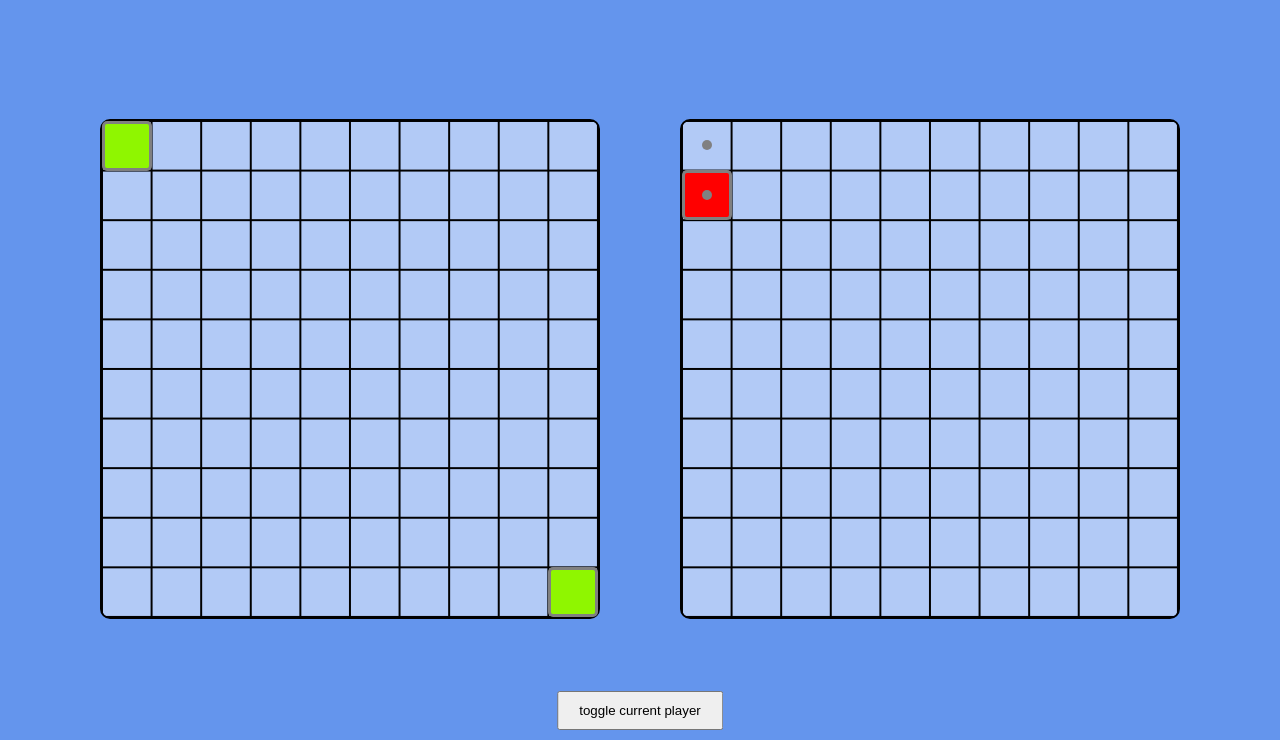
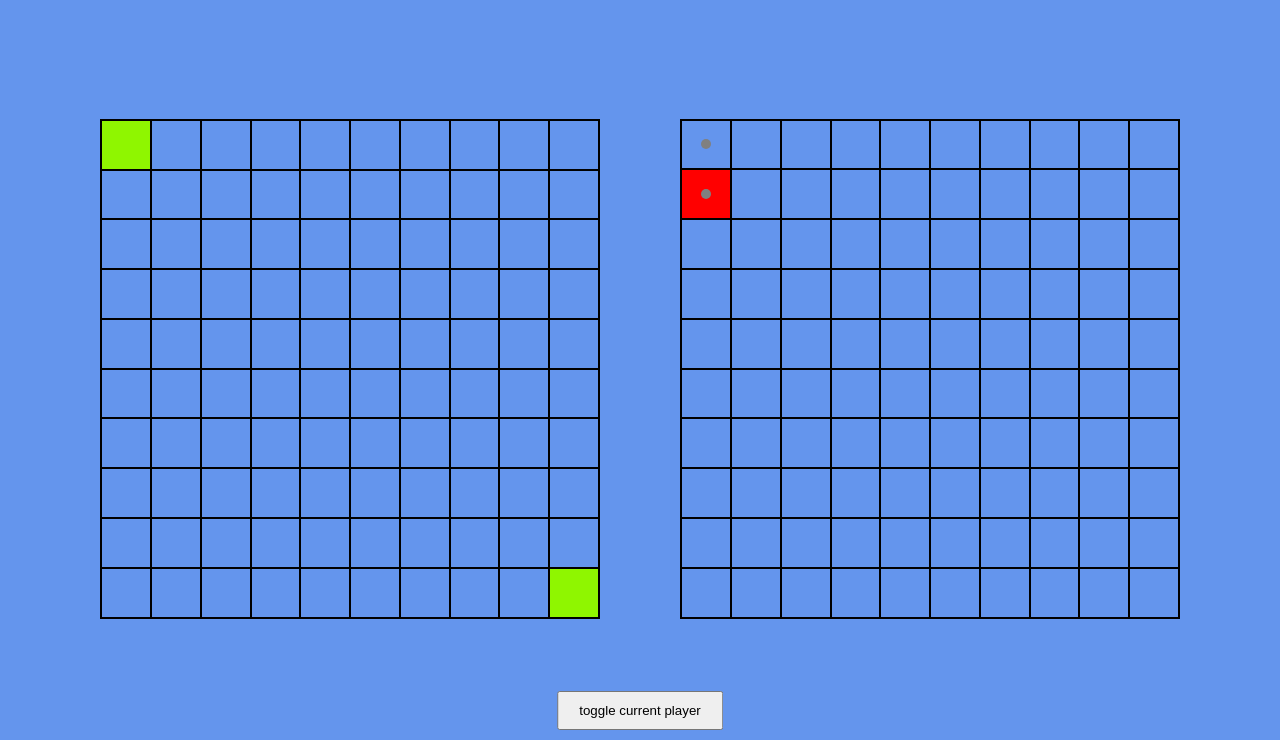
Before and after one commit to danyapac3/battleship, a website built with webpack: page src/index.html in a window 1280 px wide. Shown: the part 60-800 px from the top of the page. Built offline with nearby package versions, Linux system fonts and the light colour scheme.

Commit message:
refactor: change way boards render
Now those use separate cell elements so it will be easier to style it and
to add new features

```diff
--- a/src/js/elements/boards.js
+++ b/src/js/elements/boards.js
@@ -3,56 +3,43 @@ import * as gameState from "../states/game";
 const playerBoardSelector = ".player-board";
 const enemyBoardSelector = ".enemy-board";
 
-function createCellElement(classes, x, y) {
+const playerBoard = document.querySelector(playerBoardSelector);
+const enemyBoard = document.querySelector(enemyBoardSelector);
+
+function createCellElement() {
   const cell = document.createElement("div");
-  cell.classList.add("cell", ...classes);
-  cell.style.setProperty("--x", x);
-  cell.style.setProperty("--y", y);
-
+  cell.classList.add("cell");
   return cell;
 }
 
-function updateBoard(selector, board, cellFactory) {
-  const children = [];
-  board.forEach((val, x, y) => {
-    if (!val) {
-      return;
-    }
-    children.push(cellFactory(x, y));
-  });
-
-  const boardElement = document.querySelector(selector);
-  boardElement.replaceChildren(...children);
+export function init() {
+  for (let i = 0; i < 10 * 10; i++) {
+    playerBoard.appendChild(createCellElement());
+    enemyBoard.appendChild(createCellElement());
+  }
 }
 
-export function updateEnemyBoard() {
-  const enemy = gameState.getCurrentEnemy();
-  const { gameboard } = enemy;
-
-  const children = [];
-  gameboard.hitPositions.forEach((isHit, x, y) => {
-    if (!isHit) {
-      return;
-    }
-
-    const cell = createCellElement(["hit"], x, y);
-    const isShip = !!gameboard.getCell(x, y).ship;
-    if (isShip) {
-      cell.classList.add("ship");
-    }
-    children.push(cell);
-  });
-
-  const boardElement = document.querySelector(enemyBoardSelector);
-  boardElement.replaceChildren(...children);
+function getCellElementInPosition(board, x, y) {
+  return board.children[x - 1 + (y - 1) * 10];
 }
 
-export function updatePlayerBoard() {
-  updateBoard(
-    playerBoardSelector,
-    gameState.getCurrentPlayer().gameboard.shipPositions,
-    createCellElement.bind(null, ["ship"])
-  );
+function updatePlayerBoard() {
+  const { shipPositions } = gameState.getCurrentPlayer().gameboard;
+  shipPositions.forEach((ship, x, y) => {
+    const cellElement = getCellElementInPosition(playerBoard, x, y);
+    cellElement.classList.toggle("ship", !!ship);
+  });
+}
+
+function updateEnemyBoard() {
+  const { shipPositions } = gameState.getCurrentEnemy().gameboard;
+  const { hitPositions } = gameState.getCurrentEnemy().gameboard;
+
+  hitPositions.forEach((isHit, x, y) => {
+    const cellElement = getCellElementInPosition(enemyBoard, x, y);
+    cellElement.classList.toggle("ship", !!shipPositions.getCell(x, y));
+    cellElement.classList.toggle("hit", isHit);
+  });
 }
 
 export function update() {
--- a/src/js/event-handlers/enemy-board.js
+++ b/src/js/event-handlers/enemy-board.js
@@ -0,0 +1,5 @@
+const selector = ".enemy-board";
+
+const board = document.querySelector(selector);
+
+board.addEventListener("click", () => {});
--- a/src/js/main.js
+++ b/src/js/main.js
@@ -1,4 +1,6 @@
 import "./event-handlers/toggle-player-button";
+
+import * as boards from "./elements/boards";
 
 import Gameboard from "./game/gameboard";
 import Player from "./game/player";
@@ -23,6 +25,7 @@ async function main() {
 
   gameState.init(player1, player2);
 
+  boards.init();
   screenController.update();
 }
 
--- /dev/null
+++ b/src/styles/board.css
@@ -0,0 +1,50 @@
+.board {
+  --size: 500px;
+  --cell-size: calc(var(--size) / 10);
+  --line-width: 2px;
+  width: var(--size);
+  height: var(--size);
+
+  border: 1px solid black;
+
+  display: grid;
+  grid-template-columns: repeat(10, 1fr);
+  grid-template-rows: repeat(10, 1fr);
+  place-items: stratch;
+}
+
+.cell {
+  --opacity: 0;
+  border: 1px solid black;
+  background-color: rgba(255, 255, 255, var(--opacity));
+
+  display: flex;
+  justify-content: center;
+  align-items: center;
+}
+
+.cell:hover {
+  --opacity: 0.1;
+}
+
+.cell:active {
+  --opacity: 0.3;
+}
+
+.cell.hit::after {
+  content: "";
+  background-color: gray;
+  width: 10px;
+  height: 10px;
+  border-radius: 5px;
+}
+
+.cell.ship {
+  background-color: rgb(143, 246, 0);
+  width: 50px;
+  height: 50px;
+}
+
+.cell.ship.hit {
+  background-color: red;
+}
--- a/src/styles/boards.css
+++ /dev/null
@@ -1,62 +0,0 @@
-.board {
-  --size: 500px;
-  --line-width: 2px;
-  width: var(--size);
-  height: var(--size);
-  border-radius: 10px;
-  flex-shrink: 0;
-  border: var(--line-width) solid black;
-  background-color: rgba(255, 255, 255, 0.5);
-  background-image: linear-gradient(
-      black var(--line-width) var(--line-width),
-      rgba(255, 255, 255, 0) var(--line-width)
-    ),
-    linear-gradient(
-      90deg,
-      black var(--line-width) var(--line-width),
-      rgba(255, 255, 255, 0) var(--line-width)
-    );
-  background-size: 10% 10%;
-  background-position: calc(-1 * calc(var(--line-width) / 2))
-    calc(-1 * calc(var(--line-width) / 2));
-
-  display: grid;
-  grid-template-columns: repeat(10, 1fr);
-  grid-template-rows: repeat(10, 1fr);
-  place-items: center;
-}
-
-.cell {
-  grid-column: var(--x);
-  grid-row: var(--y);
-}
-
-.cell.hit {
-  background-color: gray;
-  width: 10px;
-  height: 10px;
-  border-radius: 5px;
-}
-
-.cell.ship {
-  background-color: rgb(143, 246, 0);
-  width: 50px;
-  height: 50px;
-  border: 3px solid gray;
-  border-radius: 5px;
-}
-
-.cell.ship.hit {
-  background-color: red;
-  display: flex;
-  justify-content: center;
-  align-items: center;
-}
-
-.cell.ship.hit::after {
-  content: "";
-  background-color: gray;
-  width: 10px;
-  height: 10px;
-  border-radius: 5px;
-}
--- a/src/styles/main.css
+++ b/src/styles/main.css
@@ -1,5 +1,5 @@
 @import "./general.css";
-@import "./boards.css";
+@import "./board.css";
 
 .main-title {
   margin-top: 20px;
```
